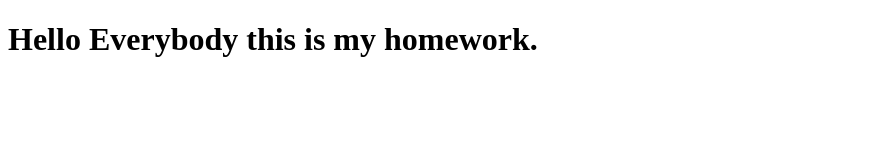
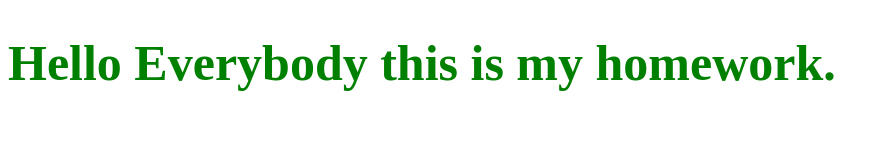
Before and after one commit to ASimuro/homework01, a plain HTML site: page index.html in a window 1280 px wide. Shown: the whole page, without its empty margins (0-889 px from the left). Drawn offline with Linux system fonts and the light colour scheme.

Commit message:
styles made

```diff
--- a/index.html
+++ b/index.html
@@ -3,6 +3,8 @@
 <hmtl lang="en-us">
     <head>
             <title>"My Homework"</title>
+            <link rel="stylesheet" type="text/css" href="style.css">
+            <meta charset="UTF-8">
     </head>
 
     <body>
--- a/style.css
+++ b/style.css
@@ -0,0 +1,6 @@
+h1{
+    color:green;
+    border-color: red;
+    font-size:50px;
+
+}
```
